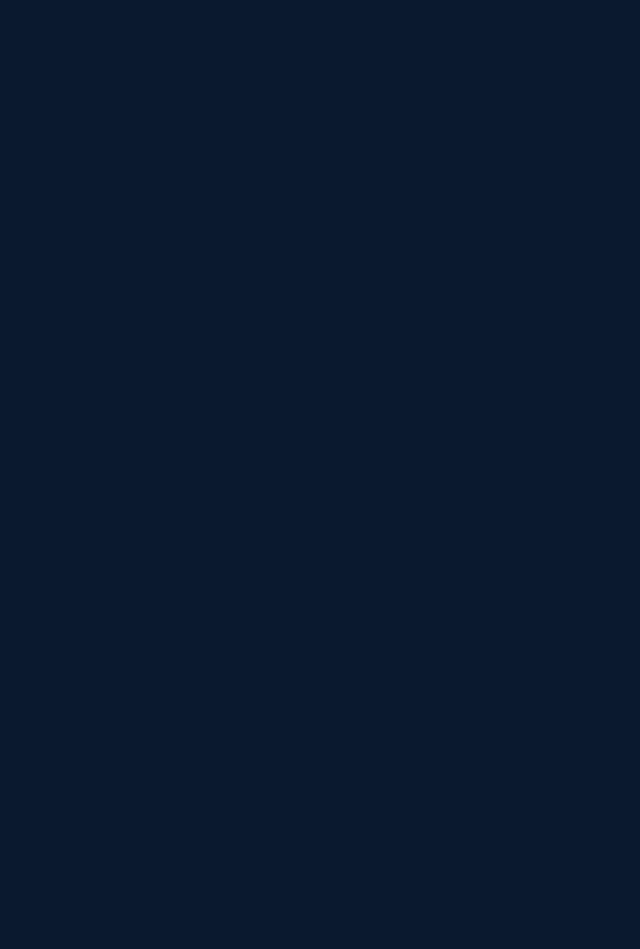
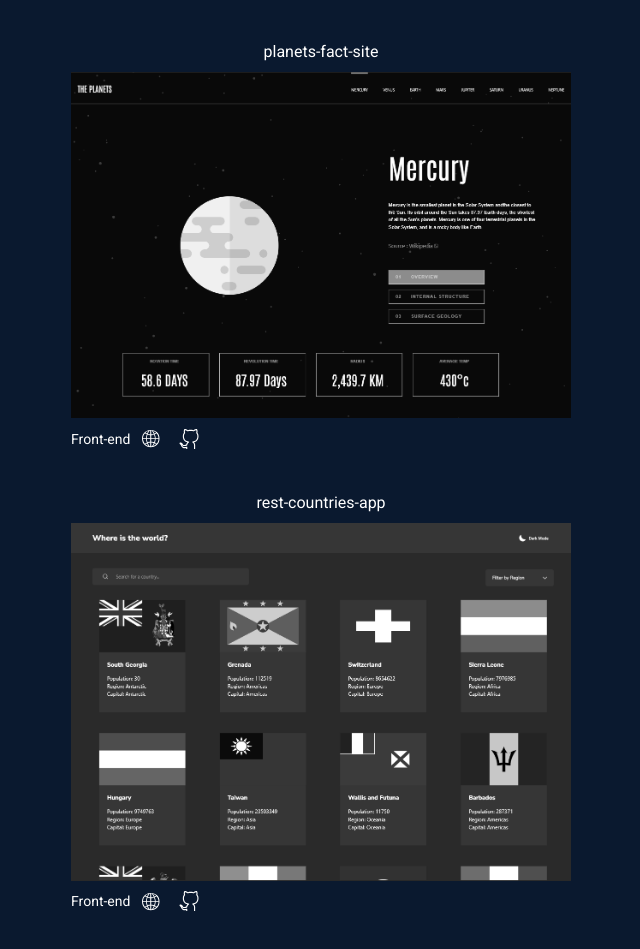
Before and after one commit to dlkokhta/My-Portfoglio, a Next.js app: page / in a window 1280 px wide. Shown: the part 4685-5634 px from the top of the page, without its empty margins (319-959 px from the left). Before the commit the page ends 4885 px from the top, so only its background shows below. Built offline with nearby package versions, Linux system fonts and the light colour scheme.

Commit message:
add dictionary web app, planets fact site and rest countries app

```diff
--- a/src/app/components/Projects.tsx
+++ b/src/app/components/Projects.tsx
@@ -182,7 +182,7 @@ const Projects = () => {
         <h2 className="mb-2">devjobs-web-app</h2>
         <div className="pb-10 ">
           <a
-            href="https://todo-app-sigma-beryl.vercel.app/"
+            href="https://devjobs-web-app-three.vercel.app/"
             target="_blank"
             rel="noopener noreferrer"
           >
@@ -197,15 +197,15 @@ const Projects = () => {
           <div className="flex justify-between">
             <ProjectSVG
               title="Front-end"
-              pageLink="https://todo-app-sigma-beryl.vercel.app/"
-              githubLink="https://github.com/dlkokhta/todo-app"
+              pageLink="https://devjobs-web-app-three.vercel.app/"
+              githubLink="https://github.com/dlkokhta/devjobs-web-app"
             />
           </div>
         </div>
       </div>
 
       <div className="flex flex-col items-center ">
-        <h2 className="mb-2">devjobs-web-app</h2>
+        <h2 className="mb-2">dictionary-web-app</h2>
         <div className="pb-10 ">
           <a
             href="https://dictionary-web-app-drab.vercel.app/"
@@ -229,6 +229,58 @@ const Projects = () => {
           </div>
         </div>
       </div>
+
+      <div className="flex flex-col items-center ">
+        <h2 className="mb-2">planets-fact-site</h2>
+        <div className="pb-10 ">
+          <a
+            href="https://planets-fact-site-orpin.vercel.app"
+            target="_blank"
+            rel="noopener noreferrer"
+          >
+            <Image
+              src="/planets-fact-site.png"
+              alt="planets-fact-site image"
+              width={500}
+              height={500}
+              className="filter grayscale hover:filter-none transition-all duration-400 cursor-pointer"
+            />
+          </a>
+          <div className="flex justify-between">
+            <ProjectSVG
+              title="Front-end"
+              pageLink="https://planets-fact-site-orpin.vercel.app"
+              githubLink="https://github.com/dlkokhta/planets-fact-site"
+            />
+          </div>
+        </div>
+      </div>
+
+      <div className="flex flex-col items-center ">
+        <h2 className="mb-2">rest-countries-app</h2>
+        <div className="pb-10 ">
+          <a
+            href="https://rest-countries-api-with-color-theme-switcher-master-smoky.vercel.app/"
+            target="_blank"
+            rel="noopener noreferrer"
+          >
+            <Image
+              src="/rest-countries-app.png"
+              alt="rest-countries-app image"
+              width={500}
+              height={500}
+              className="filter grayscale hover:filter-none transition-all duration-400 cursor-pointer"
+            />
+          </a>
+          <div className="flex justify-between">
+            <ProjectSVG
+              title="Front-end"
+              pageLink="https://rest-countries-api-with-color-theme-switcher-master-smoky.vercel.app/"
+              githubLink="https://github.com/dlkokhta/rest-countries-api-with-color-theme-switcher-master"
+            />
+          </div>
+        </div>
+      </div>
     </div>
   );
 };
```
Also changed, not shown: public/planets-fact-site.png (added), public/rest-countries-app.png (added).
